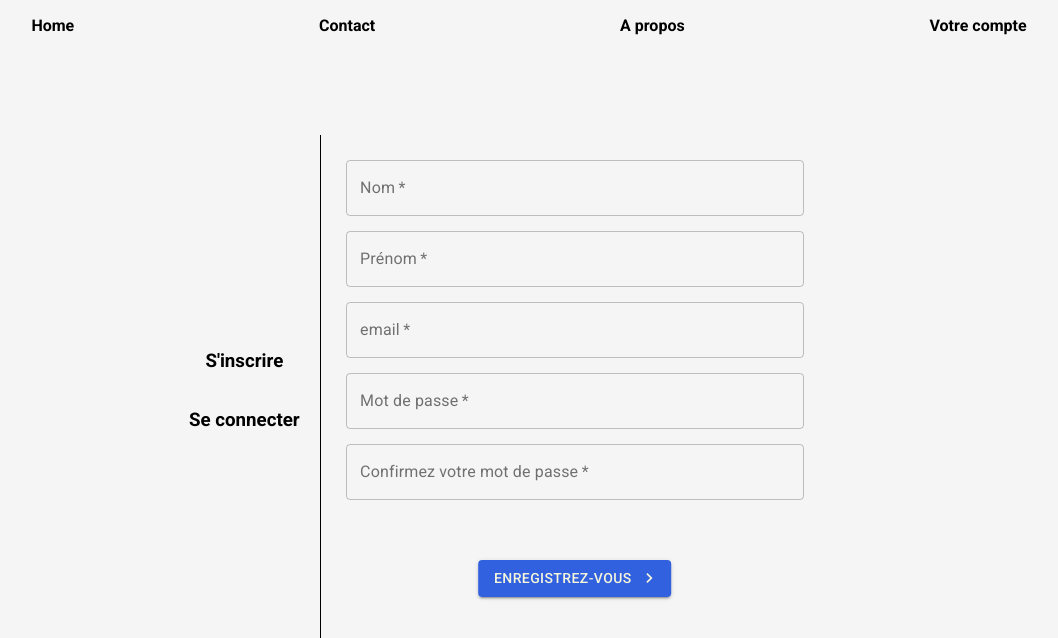
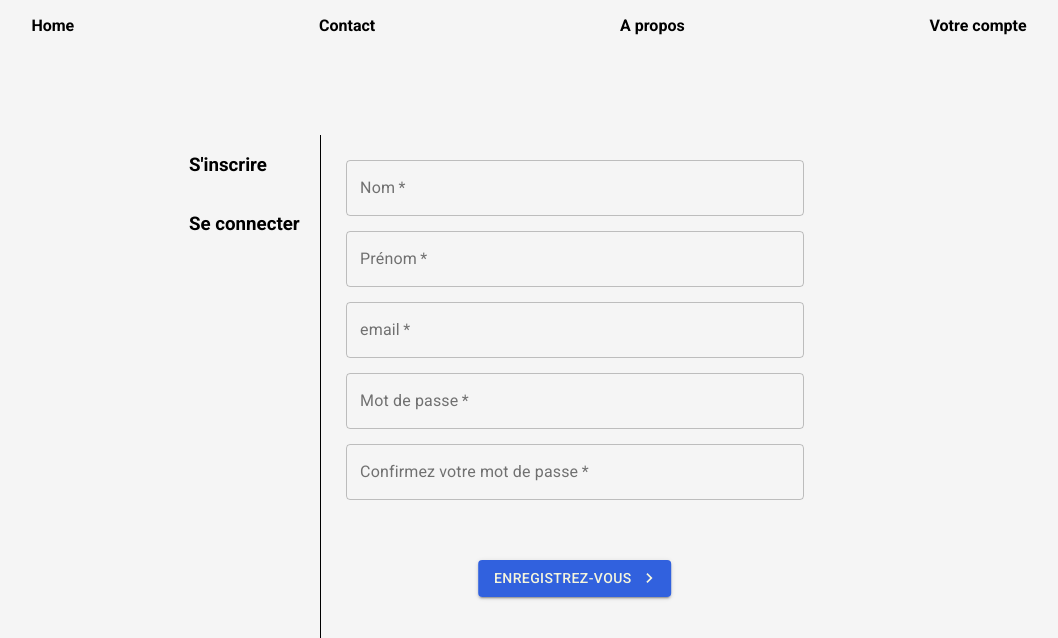
Before and after one commit to SimonAertsBecode/Kinaccess, a React (Create React App) app in the folder client/: page /user-profile in a window 1280 px wide. Shown: the top 638 px of the page, without its empty margins (131-1189 px from the left). Built offline with nearby package versions, Linux system fonts and the light colour scheme.

Commit message:
moving router in app.tsx

```diff
--- a/client/src/App.tsx
+++ b/client/src/App.tsx
@@ -1,13 +1,15 @@
 //**Import files */
 import MainNavigation from './components/navigations/MainNavigation';
 import Routes from './routes/Routes';
+import CustomRouter from './routes/CustomRouter';
+import myHistory from './utils/history';
 
 const App = () => {
    return (
-      <>
+      <CustomRouter history={myHistory}>
          <MainNavigation />
          <Routes />
-      </>
+      </CustomRouter>
    );
 };
 
--- a/client/src/index.tsx
+++ b/client/src/index.tsx
@@ -21,9 +21,7 @@ const store = createStore(rootReducer, composeWithDevTools(applyMiddleware(thunk
 
 ReactDOM.render(
    <Provider store={store}>
-      <CustomRouter history={myHistory}>
-         <App />
-      </CustomRouter>
+      <App />
    </Provider>,
    document.getElementById('root')
 );
--- a/client/src/sass/01-components/logForms.scss
+++ b/client/src/sass/01-components/logForms.scss
@@ -13,11 +13,13 @@
       grid-area: title;
       display: flex;
       flex-direction: column;
-      justify-content: center;
-      align-items: center;
       background-color: transparent;
       padding-right: 20px;
       border-right: solid 1px black;
+   }
+
+   .title-forms h3 {
+      cursor: pointer;
    }
 
    .logForms {
@@ -47,9 +49,6 @@
             transform: translateX(-50%);
          }
 
-         .google-btn {
-         }
-
          strong {
             opacity: 0.4;
          }
--- a/client/tsconfig.json
+++ b/client/tsconfig.json
@@ -16,5 +16,5 @@
       "noEmit": true,
       "jsx": "react-jsx"
    },
-   "include": ["src", "src/routes/__test__"]
+   "include": ["src", "src/components/__test__"]
 }
```
Also changed, not shown: 1 other file (tests, documents, lock files or other folders).
